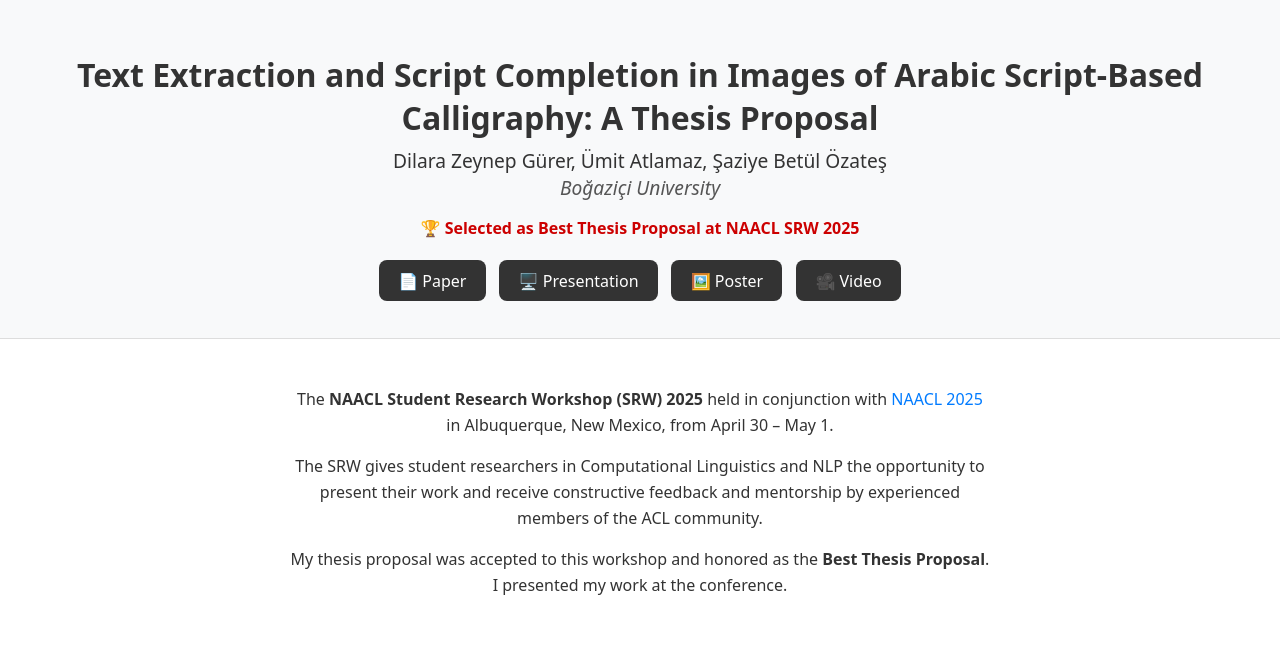
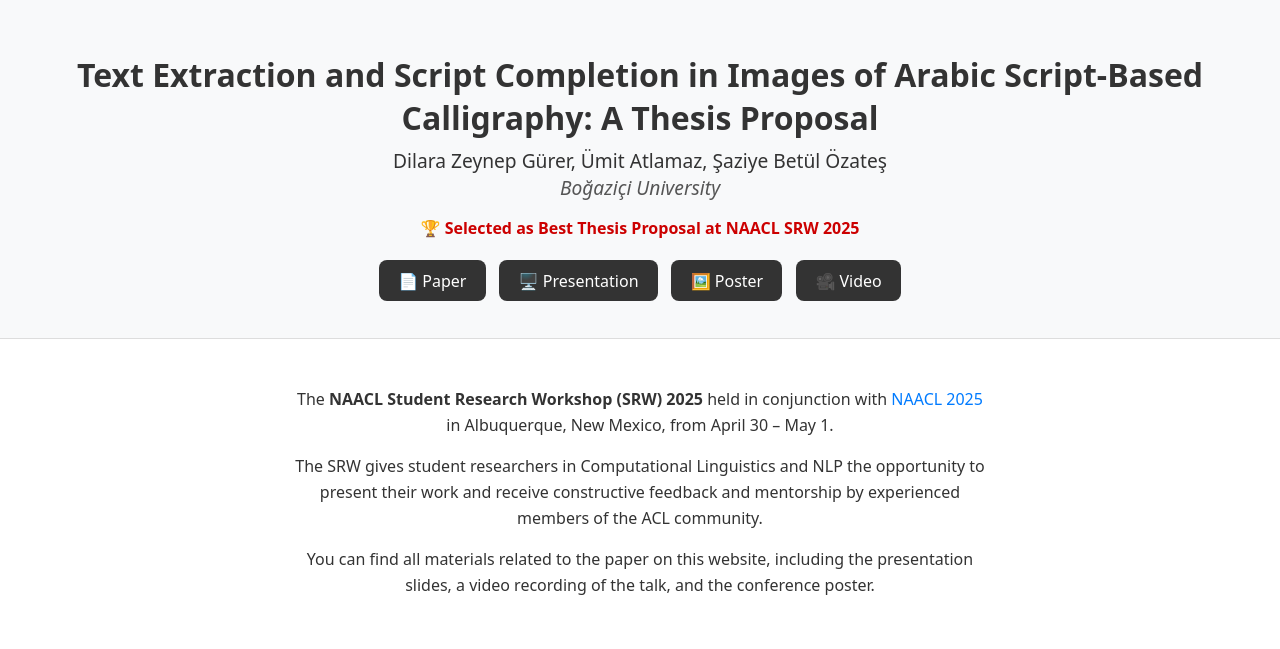
Before and after one commit to thedaffodil/ar-calligraphy-analysis, a plain HTML site: page index.html in a window 1280 px wide. Drawn offline with Linux system fonts and the light colour scheme.

Commit message:
Update info

```diff
--- a/index.html
+++ b/index.html
@@ -32,7 +32,7 @@
         The SRW gives student researchers in Computational Linguistics and NLP the opportunity to present their work and receive constructive feedback and mentorship by experienced members of the ACL community.
       </p>
       <p>
-        My thesis proposal was accepted to this workshop and honored as the <strong>Best Thesis Proposal</strong>. I presented my work at the conference.
+        You can find all materials related to the paper on this website, including the presentation slides, a video recording of the talk, and the conference poster.
       </p>
     </section>
   </main>
```
